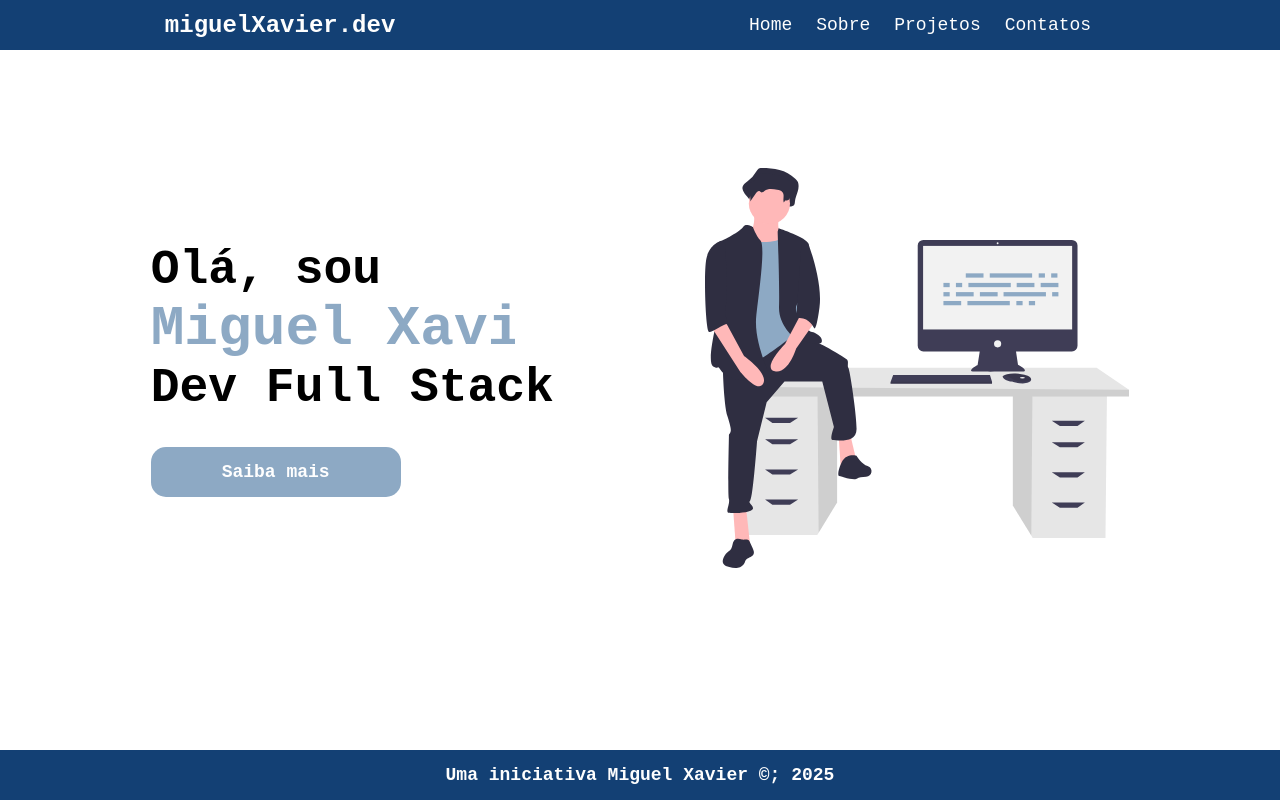
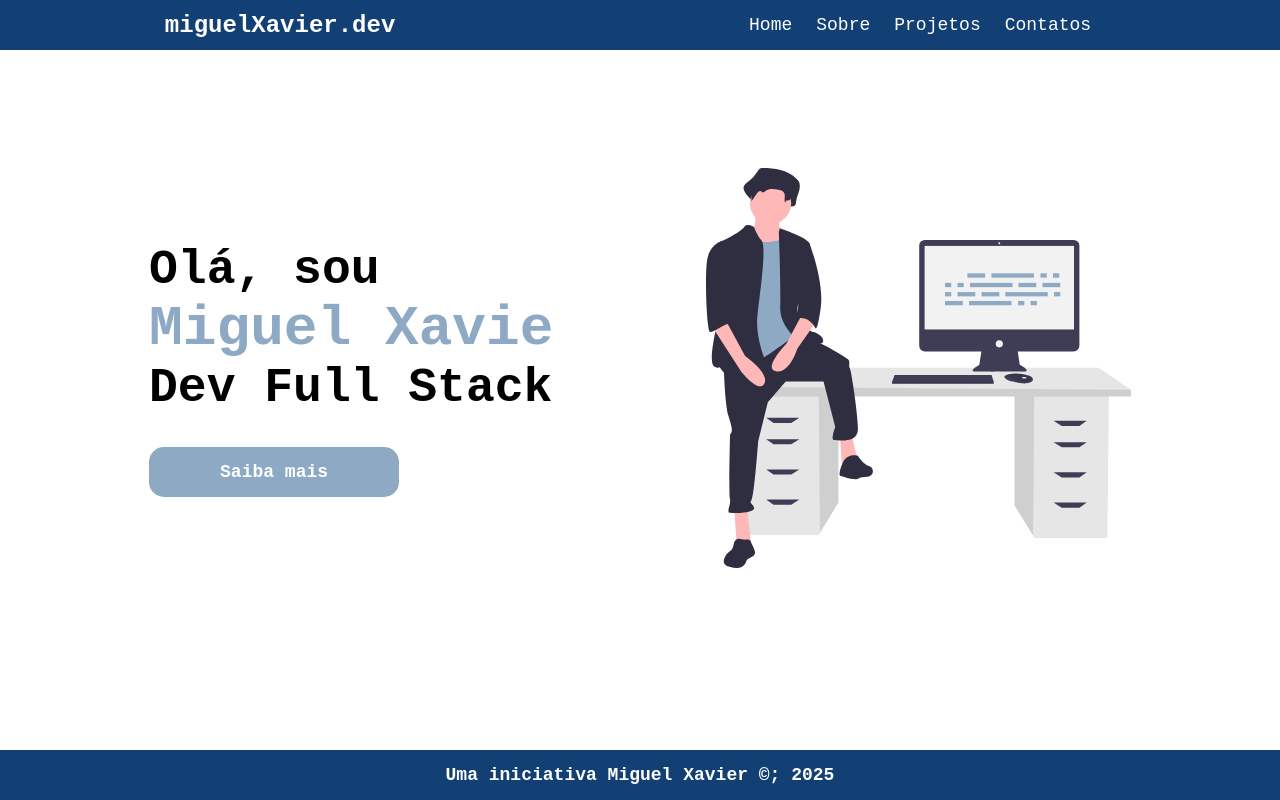
Before and after one commit to Goguel/Portifolio, a React (Vite) app: page / in a window 1280 px wide. Built offline with nearby package versions, Linux system fonts and the light colour scheme; a web font is replaced by a local one.

Commit message:
fix: Live button

```diff
--- a/src/pages/Home/home.module.css
+++ b/src/pages/Home/home.module.css
@@ -18,7 +18,7 @@
 
 .nome {
     color: var(--colorRed);
-    max-width: 23rem;
+    max-width: 25.5rem;
     width: 0;
     border-right: 4px solid;
     white-space: nowrap;
--- a/src/pages/Projetos/index.jsx
+++ b/src/pages/Projetos/index.jsx
@@ -15,6 +15,7 @@ function Projetos() {
                         image={projeto.image}
                         techs={projeto.techs}
                         github={projeto.github}
+                        live={projeto.live}
                     />
                 ))}
             </section>
```
